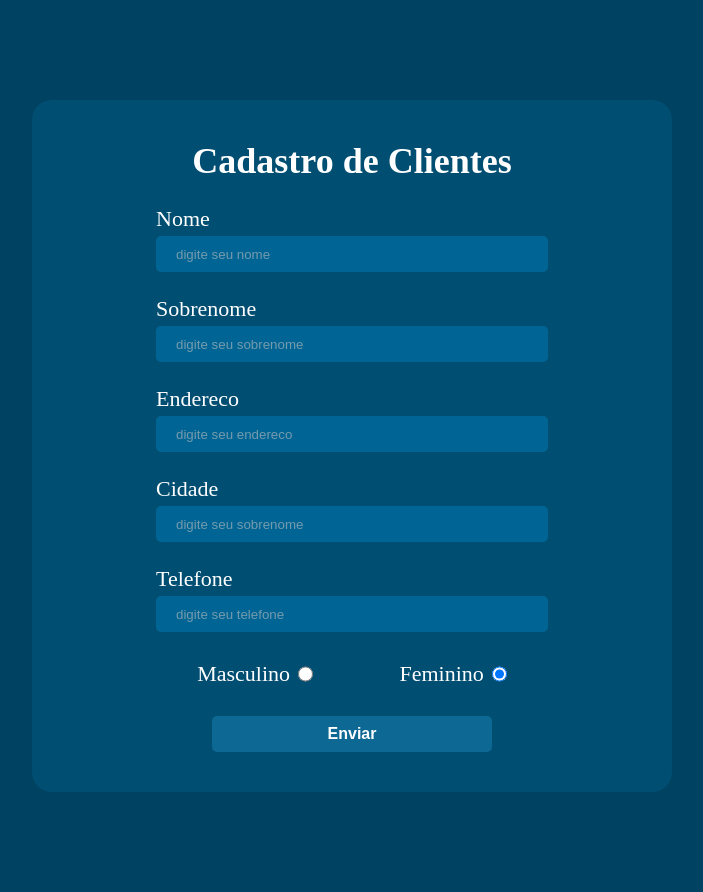
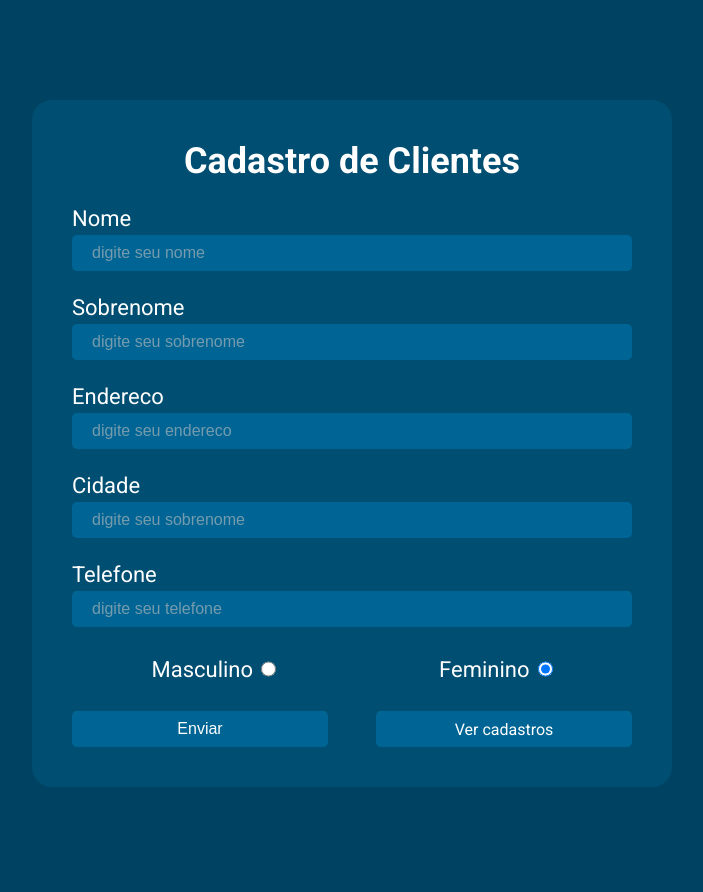
Before and after one commit to jacksonMarcelinoFreitas/CRUD_PHP, a PHP site: page / in a window 1280 px wide. Shown: the whole page, without its empty margins (288-991 px from the left). After the commit the page ends 787 px from the top, so only its background shows below. Run offline with PHP 8.4, Linux system fonts and the light colour scheme.

Commit message:
[ modify ] last version update

```diff
--- a/assets/style.css
+++ b/assets/style.css
@@ -7,7 +7,7 @@
 :root{
     font-size: 62.5%;
 
-    --fonte-app: font-family: 'Roboto', sans-serif;
+    --fonte-app:'Roboto', sans-serif;
     --color-primary: #004261;
     --color-letter: #ffffff;
     --color-bg: #0076AD;
@@ -46,7 +46,7 @@ form h1{
 }
 
 form .container{
-    width: 70%;
+    width: 100%;
     display: flex;
     align-items: left;
     flex-direction: column;
@@ -57,7 +57,7 @@ form label{
     font-size: 2.2rem;
 }
 
-form input, button{
+form input, button, .ver_cadastro{
     width: 100%;
     height: 3.6rem;
     background-color: #0085c36e;
@@ -66,7 +66,17 @@ form input, button{
     border-radius: 0.5rem;
     padding: 0 2rem;
     cursor: pointer;
+    font-size: 1.6rem;
 }
+
+
+form .ver_cadastro{
+    text-align: center;
+    display: flex;
+    justify-content: center;
+    align-items: center;
+}
+
 form .input-radio{
     align-items: center;
     flex-direction: row;
@@ -90,12 +100,19 @@ form input::placeholder{
     color: #759bad;
 }
 
-form button{
-    width: 50%;
-    background-color: #1c85b97a;
-    font-size: 1.6rem;
-    font-weight: 700;
+form .buttons{
+    width: 100%;
+    display: flex;
+    align-items: center;
+    justify-content: center;
+    gap: 4.8rem;
 }
+
+form a{
+    text-decoration: none;
+    color: var(--color-letter);
+}
+
 
 form button:hover{
     cursor: pointer;
--- a/index.php
+++ b/index.php
@@ -1,6 +1,6 @@
-
 <!DOCTYPE html>
 <html lang="pt-BR">
+
 <head>
     <link rel="preconnect" href="https://fonts.googleapis.com">
     <link rel="preconnect" href="https://fonts.gstatic.com" crossorigin>
@@ -11,10 +11,20 @@
     <meta name="viewport" content="width=device-width, initial-scale=1" />
     <title>Cadastro de Clientes</title>
     <link rel="stylesheet" href="./assets/style.css">
+    <script src="main.js" type="text/javascript"></script>
 </head>
+
 <body>
     <div class="wrapper">
-        <form action="insert.php" method="post" id="form">
+        <?php
+            if(isset($_GET['mensagem_erro'])){
+                if($_GET['mensagem_erro'] == 1){
+                    echo "Requisição insert inválida";
+                }
+            }
+
+        ?>
+        <form action="insert.php" method="post" id="form" onsubmit="return validacao();">
             <h1>Cadastro de Clientes</h1>
             <div class="container">
                 <label for="nome">Nome</label>
@@ -46,8 +56,14 @@
                     <input type="radio" id="feminino" name="sexo" value="feminino" checked>
                 </div>
             </div>
-            <button type="submit" name="enviar" type="button">Enviar</button>
+            <div class="buttons">
+                <button type="submit" name="enviar" type="button">Enviar</button>
+                <div class="ver_cadastro">
+                    <a href="./exibir_cadastro.php">Ver cadastros</a>
+                </div>
+            </div>
         </form>
     </div>
 </body>
+
 </html>
--- a/insert.php
+++ b/insert.php
@@ -13,6 +13,8 @@
         $cidade = $_POST['cidade'];
         $telefone = $_POST['telefone'];
         $sexo = $_POST['sexo'];
+      }else{
+        header('Location: index.php?mensagem_erro=1');
       }
 
       // Insert
@@ -27,11 +29,11 @@
       $stmt->bindValue(':sexo',$sexo);
       $stmt->execute();
 
-      header("Locacation: index02.php");
-      exit;
+      header('Location: index.php');
 
     }catch(Exception $e){
       echo 'Erro ao enviar:', $e->getMessage();
+      header('Location: index.php?mensagem_erro=1');
     }
   }
 
--- /dev/null
+++ b/main.js
@@ -0,0 +1,28 @@
+//criar funcoes para validacao
+
+function validacao(){
+    if(document.forms[0].nome.value == ''){
+        alert('Por favor digite o nome do cliente!');
+        return false;
+    }
+}
+
+// const link = document.getElementsByClassName('link');
+
+// function preventDefault(event){
+//     return event.preventDefault();
+// }
+
+// const buttonDelete = document.getElementsByClassName('delete_button');
+
+// buttonDelete.addEventListener('click', deleteConfirm());
+
+function deleteConfirm(){
+    confirm("Você tem certeza que deseja excluir este cliente?");
+}
+
+
+// $('.elemento').on('click', function(e) {
+//     e.preventDefault();
+//     alert('Você clicou aqui e nada aconteceu!');
+// });
--- a/select.php
+++ b/select.php
@@ -6,7 +6,7 @@
 
         $connection = connection();
 
-        $sql = "SELECT * FROM cliente";
+        $sql = "SELECT * FROM cliente WHERE ativo='S' ";
         $stmt = $connection->prepare($sql);
         $stmt->execute();
 
```
Also changed, not shown: assets/style02.css (+21 -2 lines), delete.php (+37 -8 lines), editar_cadastro.php (+58 -18 lines), exibir.js (added, +28 -0 lines), exibir_cadastro.php (+13 -3 lines), update.php (+11 -3 lines).
